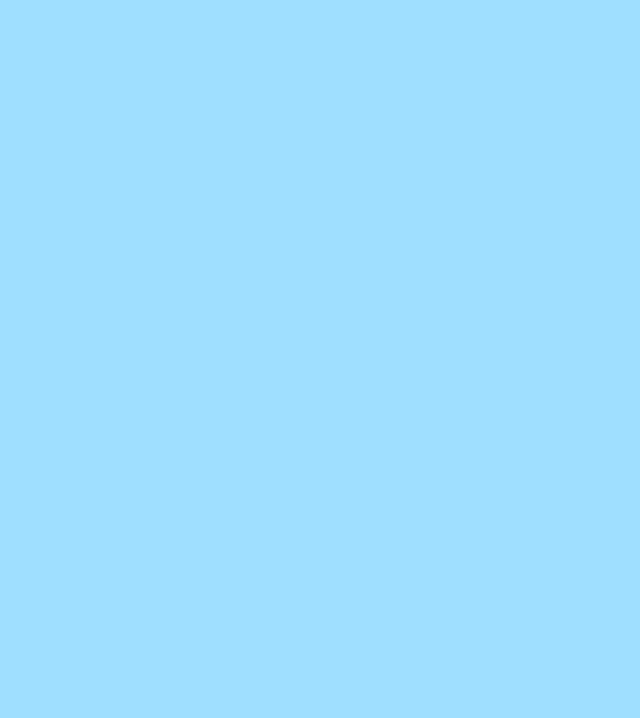
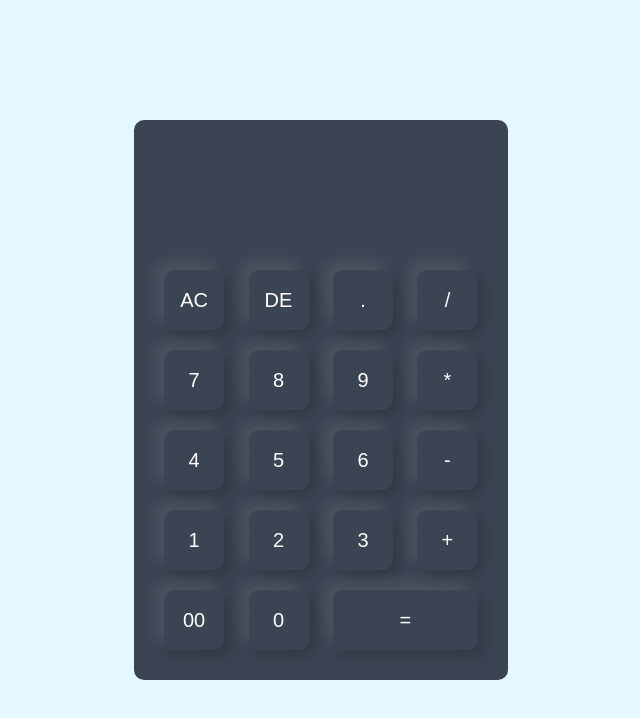
Before and after one commit to adilsts/calculator, a plain HTML site: page index.html in a window 1280 px wide. Shown: the whole page, without its empty margins (319-959 px from the left). Drawn offline with Linux system fonts and the light colour scheme.

Commit message:
calculator project done

```diff
--- a/index.html
+++ b/index.html
@@ -7,6 +7,51 @@
     <title>Calculator</title>
 </head>
 <body>
+    <div class="container">
+        <div class="calculator">
+            <form>
+                <div class="display">
+                    <input id="display" type="text" name="display">
+                </div>
+                <div>
+                    <input id="ac-btn" type="button" value="AC" onclick="display.value = ''">
+                    <input  id="del-btn" type="button" value="DE" onclick="display.value = display.value.toString().slice(0,-1) ">
+                    <input id="dot-btn" type="button" value="." onclick="display.value += '.'">
+                    <input id="div-btn" type="button" value="/" onclick="display.value += '/'">
+
+                </div>
+                <div>
+                    <input id="seven-btn" type="button" value="7" onclick="display.value += '7'">
+                    <input id="eight-btn" type="button" value="8" onclick="display.value += '8'">
+                    <input id="nine-btn" type="button" value="9" onclick="display.value += '9'">
+                    <input id="mul-btn" type="button" value="*" onclick="display.value += '*'">
+
+                </div>
+                <div>
+                    <input id="four-btn" type="button" value="4" onclick="display.value += '4'">
+                    <input id="five-btn" type="button" value="5" onclick="display.value += '5'">
+                    <input id="six-btn" type="button" value="6" onclick="display.value += '6'">
+                    <input id="minus-btn" type="button" value="-" onclick="display.value += '-'">
+
+                </div>
+                <div>
+                    <input id="one-btn" type="button" value="1" onclick="display.value += '1'">
+                    <input id="two-btn" type="button" value="2" onclick="display.value += '2'">
+                    <input id="three-btn" type="button" value="3" onclick="display.value += '3'">
+                    <input id="add-btn" type="button" value="+" onclick="display.value += '+'">
+
+                </div>
+                <div>
+                    <input id="dblzero-btn" type="button" value="00" onclick="display.value = '00'">
+                    <input id="zero-btn" type="button" value="0" onclick="display.value = '0'">
+                    <input id="equal-btn" type="button" value="=" class="equal" onclick="display.value = eval(display.value)">
+
+
+                </div>
+
+            </form>
+        </div>
+    </div>
 
 
 
--- a/style.css
+++ b/style.css
@@ -7,3 +7,48 @@
 body{
     background: #9fdfff;
 }
+
+.container{
+    width: 100%;
+    height: 100vh;
+    background: #e3f9ff;
+    display: flex;
+    align-items: center;
+    justify-content: center;
+}
+
+.calculator{
+    background: #3a4452;
+    padding: 20px;
+    border-radius: 10px;
+}
+
+.calculator form input {
+    border: 0;
+    outline: 0;
+    width: 60px;
+    height: 60px;
+    border-radius: 10px;
+    box-shadow: -8px -8px 15px rgba(255, 255, 255, 0.1), 5px 5px 15px rgba(0, 0, 0, 0.2);
+    background: transparent;
+    font-size: 20px;
+    color: #fff;
+    cursor: pointer;
+    margin: 10px;
+}
+
+form .display {
+    display: flex;
+    justify-content: flex-end;
+    margin: 20px 0
+}
+form .display input{
+    text-align: right;
+    flex: 1;
+    font-size: 45px;
+    box-shadow: none;
+}
+
+form input.equal{
+    width: 145px;
+}
```
